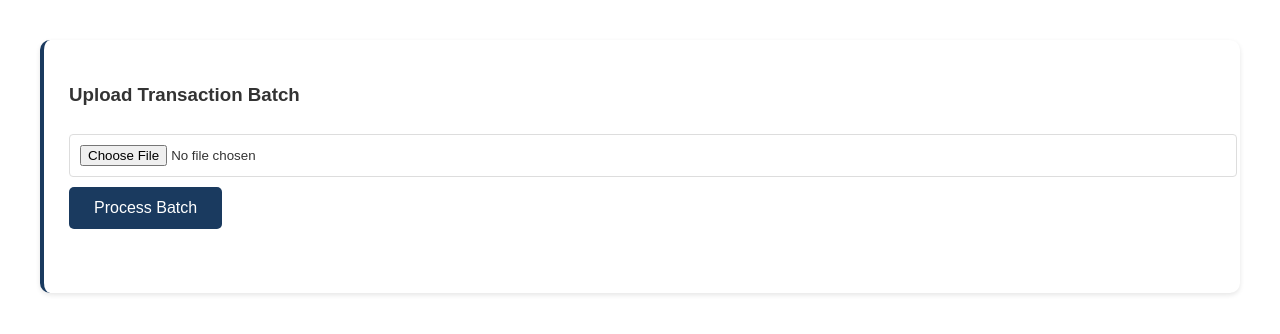
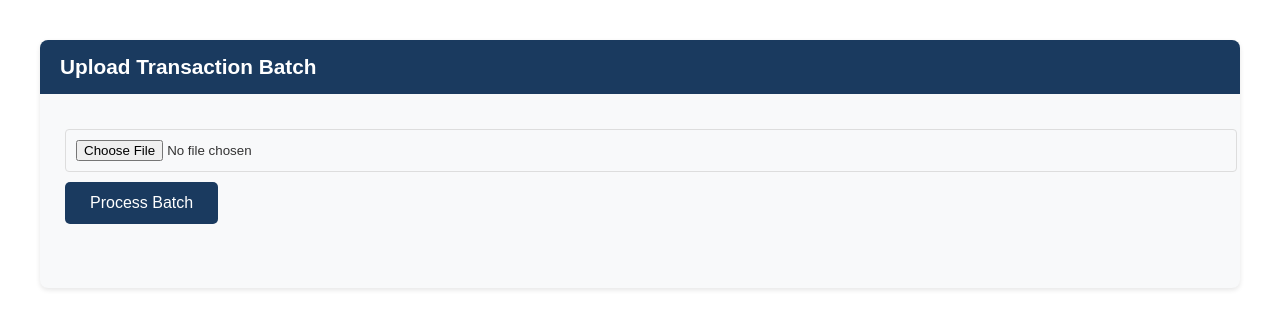
Before and after one commit to AANDROUT/fraud-detection-system, a Flask app: page / in a window 1280 px wide. Shown: the part 130-464 px from the top of the page. Run offline with Flask 3, Linux system fonts and the light colour scheme.

Commit message:
Update index.html

```diff
--- a/fraud_alert_website/templates/index.html
+++ b/fraud_alert_website/templates/index.html
@@ -27,31 +27,45 @@
         .container {
             padding: 40px;
         }
+        .section-title {
+            background-color: #1a3a5f;
+            color: white;
+            padding: 15px 20px;
+            margin: 0;
+            border-radius: 8px 8px 0 0;
+            font-size: 1.3em;
+        }
         .upload-section {
-            background: white;
-            padding: 25px;
-            border-radius: 10px;
+            background: #f8f9fa;
+            padding: 0;
+            border-radius: 8px;
             margin-bottom: 30px;
-            border-left: 4px solid #1a3a5f;
             box-shadow: 0 2px 5px rgba(0,0,0,0.1);
         }
+        .upload-content {
+            padding: 25px;
+        }
         .dashboard {
-            background: white;
-            padding: 20px;
-            border-radius: 10px;
+            background: #f8f9fa;
+            padding: 0;
+            border-radius: 8px;
             margin-bottom: 30px;
-            border-left: 4px solid #28a745;
             box-shadow: 0 2px 5px rgba(0,0,0,0.1);
             display: none;
         }
+        .dashboard-content {
+            padding: 20px;
+        }
         .alert-section {
-            background: white;
-            padding: 20px;
-            border-radius: 10px;
+            background: #f8f9fa;
+            padding: 0;
+            border-radius: 8px;
             margin-bottom: 30px;
-            border-left: 4px solid #1a3a5f;
             box-shadow: 0 2px 5px rgba(0,0,0,0.1);
             display: none;
+        }
+        .alert-content {
+            padding: 20px;
         }
         .alert-container {
             max-height: 400px;
@@ -59,11 +73,12 @@
             padding-right: 10px;
         }
         .alert {
-            background: #f8f9fa;
+            background: white;
             padding: 15px;
             margin: 10px 0;
             border-radius: 5px;
             border-left: 4px solid #dc3545;
+            box-shadow: 0 1px 3px rgba(0,0,0,0.1);
         }
         .low-confidence-alert {
             border-left: 4px solid #ffc107;
@@ -159,23 +174,30 @@
 
     <div class="container">
         <div class="upload-section">
-            <h3>Upload Transaction Batch</h3>
+            <h3 class="section-title">Upload Transaction Batch</h3>
+            <div class="upload-content">
                 <input type="file" id="fileInput" accept=".csv">
                 <button id="processButton" onclick="processFile()">Process Batch</button>
                 <div id="uploadStatus"></div>
             </div>
+        </div>
 
         <div id="dashboard" class="dashboard">
-            <h3>System Performance Dashboard</h3>
+            <h3 class="section-title">System Performance Dashboard</h3>
+            <div class="dashboard-content">
                 <div id="metrics"></div>
+            </div>
         </div>
 
         <div id="alertsSection" class="alert-section">
-            <h3>High Confidence Alerts (≥50%)</h3>
+            <h3 class="section-title">Fraud Alerts</h3>
+            <div class="alert-content">
+                <h4>High Confidence Alerts (≥50%)</h3>
                 <div id="highConfidenceContainer" class="alert-container"></div>
 
-            <h3>Low Confidence Alerts (<50%)</h3>
+                <h4>Low Confidence Alerts (<50%)</h3>
                 <div id="lowConfidenceContainer" class="alert-container"></div>
+            </div>
         </div>
     </div>
 
@@ -249,11 +271,6 @@
                     <h2>${dashboard.alerts_generated}</h2>
                     <small>${dashboard.false_alerts} false alerts</small>
                 </div>
-                <div class="metric-card">
-                    <h4>Efficiency</h4>
-                    <h2>${dashboard.alert_efficiency}</h2>
-                    <small>Fraud per alert</small>
-                </div>
             `;
             document.getElementById('dashboard').style.display = 'block';
         }
@@ -266,7 +283,7 @@
             lowContainer.innerHTML = '';
 
             // Sort alerts by confidence in descending order
-            alerts.sort((a, b) => b.confidence - a.confidence);
+            alerts.sort((a, b) => b.confidence - a.confentialerts.sort((a, b) => b.confidence - a.confidence);
 
             alerts.forEach(alert => {
                 const alertDiv = document.createElement('div');
```
Lines whose indentation alone changed are shown as unchanged.
